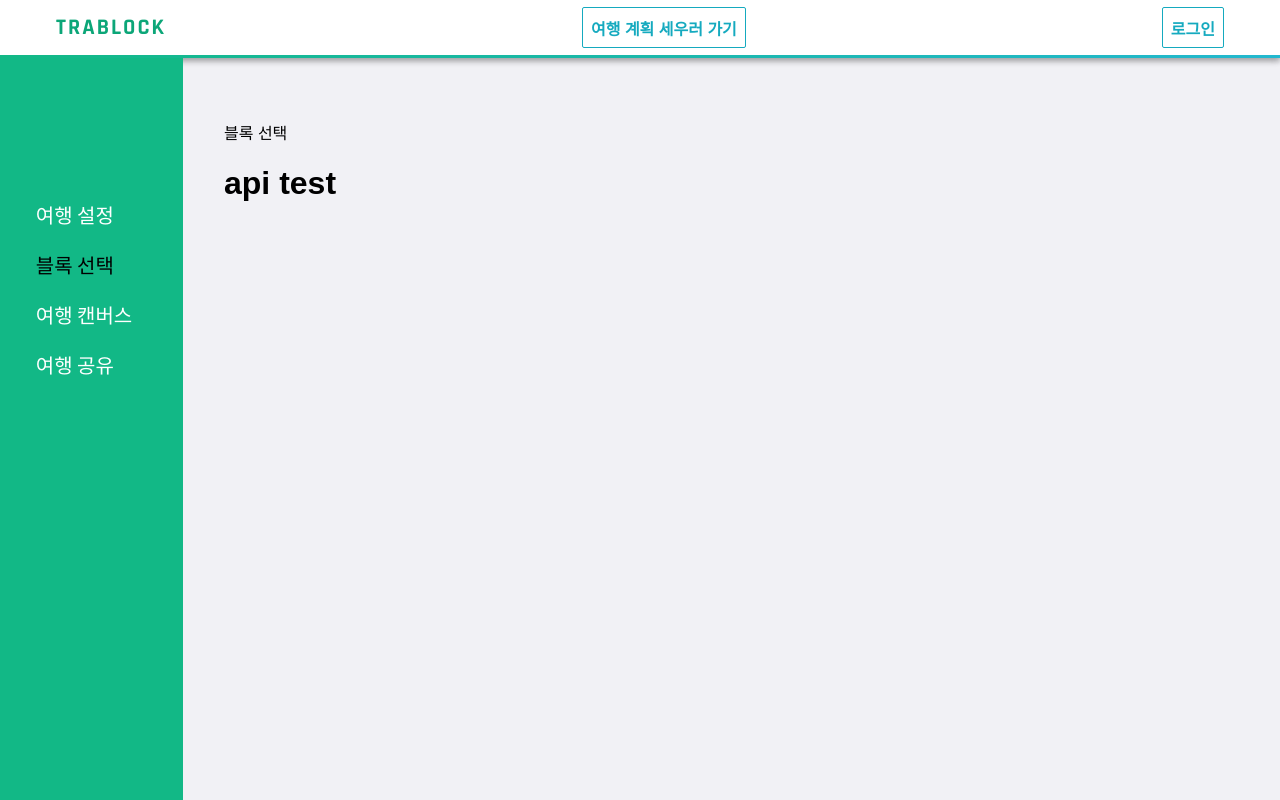
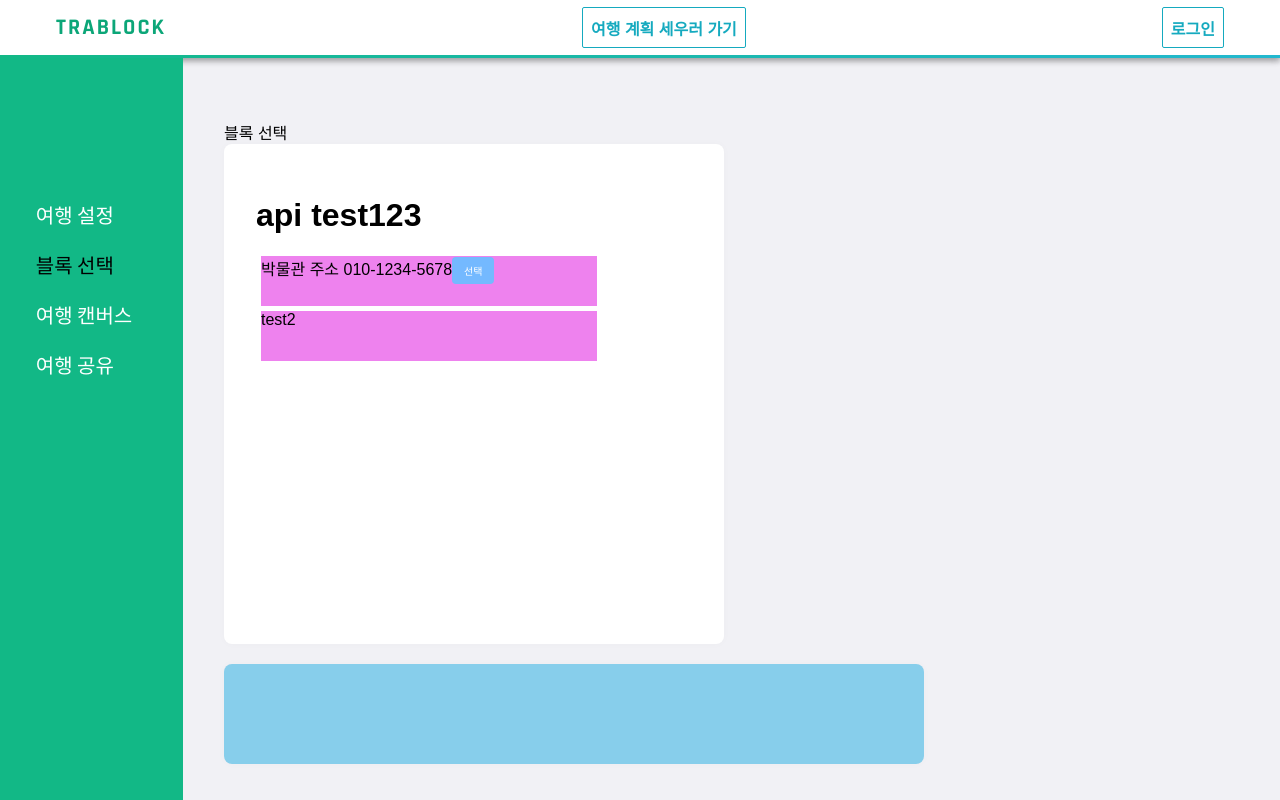
Before and after one commit to travel-service/frontend, a React (Create React App) app: page /canvas/select in a window 1280 px wide. Built offline with nearby package versions, Linux system fonts and the light colour scheme.

Commit message:
Feat: 모달팝업 추가

```diff
--- /dev/null
+++ b/src/components/Canvas/BlockSelect/SelectArea.js
@@ -0,0 +1,82 @@
+import Button from 'components/common/Button';
+import React, { useState } from 'react';
+import styled from 'styled-components';
+import Modal from '../../modal/modal';
+
+
+const WhiteBox = styled.div`
+  box-shadow: 0 0 8px rgba(0, 0, 0, 0.025);
+  padding: 2rem;
+  width: 500px;
+  height: 500px;
+  margin-bottom: 20px;
+  background: white;
+  border-radius: 8px;
+`;
+
+const BlueBox = styled.div`
+  box-shadow: 0 0 8px rgba(0, 0, 0, 0.025);
+  padding: 2rem;
+  width: 700px;
+  height: 100px;
+  background: skyblue;
+  border-radius: 8px;
+`;
+
+const LocationBlock = styled.div`
+  margin: 5px;
+  width: 336px;
+  height: 50px;
+  left: 331px;
+  top: 332px;
+  background: violet;
+`;
+
+const BButton = styled.button`
+  padding: 6px 12px;
+  color: white;
+  font-size: 10px;
+  border: none;
+  border-radius: 4px;
+  background-color: #74b9ff;
+`
+
+const Location = {
+  name: "박물관",
+  address: "주소",
+  tel: "010-1234-5678",
+  category: "문화시설"
+}
+
+const SelectArea = () => {
+  const [modalOpen, setModalOpen] = useState(false);
+
+  const OpenModal = () => {
+    setModalOpen(true);
+  };
+
+  const closeModal = () => {
+    setModalOpen(false);
+  };
+
+  return (
+    <div>
+      <WhiteBox>
+        <h1>api test123</h1>
+        <LocationBlock onClick={OpenModal}>
+          {Location.name} {Location.address} {Location.tel}
+          <BButton>선택</BButton>
+        </LocationBlock>
+        <LocationBlock onClick={OpenModal}>test2</LocationBlock>
+        <Modal open={modalOpen} close={closeModal} header="Modal heading">
+          로케이션팝업
+        </Modal>
+      </WhiteBox>
+      <BlueBox>
+
+      </BlueBox>
+    </div>
+  );
+};
+
+export default SelectArea;
--- /dev/null
+++ b/src/components/Canvas/BlockSelect/SelectedArea.js
@@ -0,0 +1,34 @@
+import React, { useState } from 'react';
+import styled from 'styled-components';
+
+
+const BlueBox = styled.div`
+  box-shadow: 0 0 8px rgba(0, 0, 0, 0.025);
+  padding: 2rem;
+  width: 700px;
+  height: 100px;
+  background: skyblue;
+  border-radius: 8px;
+`;
+
+const Blockssss = styled.div`
+  margin: 5px;
+  width: 336px;
+  height: 50px;
+  left: 331px;
+  top: 332px;
+  background: violet;
+`;
+
+const SelectedArea = () => {
+
+  return (
+    <div>
+      <BlueBox>
+
+      </BlueBox>
+    </div>
+  );
+};
+
+export default SelectedArea;
--- a/src/components/Canvas/CanvasForm.js
+++ b/src/components/Canvas/CanvasForm.js
@@ -1,6 +1,6 @@
 import React from 'react';
 import styled from 'styled-components';
-import BuildBlockForm from 'containers/Canvas/BuildBlockForm';
+import Block from 'containers/Canvas/Block';
 
 const CanvasDiv = styled.div`
   position: absolute;
@@ -10,7 +10,7 @@ const CanvasDiv = styled.div`
   height: 70vh;
   width: 100vw;
   padding-left: 17.5%;
-  z-index: -1;
+  //z-index: -1;
 `;
 
 const textMap = {
@@ -27,7 +27,7 @@ const CanvasForm = ({ type }) => {
     <CanvasDiv>
       {text}
       {type === 'select' && (
-        <BuildBlockForm />
+        <Block />
       )}
     </CanvasDiv>
   );
--- /dev/null
+++ b/src/components/modal/modal.css
@@ -0,0 +1,82 @@
+.modal {
+    display: none;
+    position: fixed;
+    top: 0;
+    right: 0;
+    bottom: 0;
+    left: 0;
+    z-index: 99;
+    background-color: rgba(0, 0, 0, 0.6);
+  }
+  .modal button {
+    outline: none;
+    cursor: pointer;
+    border: 0;
+  }
+  .modal > section {
+    width: 90%;
+    max-width: 450px;
+    margin: 0 auto;
+    border-radius: 0.3rem;
+    background-color: #fff;
+    /* 팝업이 열릴때 스르륵 열리는 효과 */
+    animation: modal-show 0.3s;
+    overflow: hidden;
+  }
+  .modal > section > header {
+    position: relative;
+    padding: 16px 64px 16px 16px;
+    background-color: #f1f1f1;
+    font-weight: 700;
+  }
+  .modal > section > header button {
+    position: absolute;
+    top: 15px;
+    right: 15px;
+    width: 30px;
+    font-size: 21px;
+    font-weight: 700;
+    text-align: center;
+    color: #999;
+    background-color: transparent;
+  }
+  .modal > section > main {
+    padding: 16px;
+    border-bottom: 1px solid #dee2e6;
+    border-top: 1px solid #dee2e6;
+  }
+  .modal > section > footer {
+    padding: 12px 16px;
+    text-align: right;
+  }
+  .modal > section > footer button {
+    padding: 6px 12px;
+    color: #fff;
+    background-color: #6c757d;
+    border-radius: 5px;
+    font-size: 13px;
+  }
+  .modal.openModal {
+    display: flex;
+    align-items: center;
+    /* 팝업이 열릴때 스르륵 열리는 효과 */
+    animation: modal-bg-show 0.3s;
+  }
+  @keyframes modal-show {
+    from {
+      opacity: 0;
+      margin-top: -50px;
+    }
+    to {
+      opacity: 1;
+      margin-top: 0;
+    }
+  }
+  @keyframes modal-bg-show {
+    from {
+      opacity: 0;
+    }
+    to {
+      opacity: 1;
+    }
+  }
--- /dev/null
+++ b/src/components/modal/modal.js
@@ -0,0 +1,33 @@
+import React from 'react';
+import './modal.css';
+
+const Modal = (props) => {
+  // 열기, 닫기, 모달 헤더 텍스트를 부모로부터 받아옴
+  const { open, close, header } = props;
+
+  return (
+    // 모달이 열릴때 openModal 클래스가 생성된다.
+    <div className={open ? 'openModal modal' : 'modal'}>
+      {open ? (
+        <section>
+          <header>
+            {header}
+            <button className="close" onClick={close}>
+              {' '}
+              &times;{' '}
+            </button>
+          </header>
+          <main>{props.children}</main>
+          <footer>
+            <button className="close" onClick={close}>
+              {' '}
+              close{' '}
+            </button>
+          </footer>
+        </section>
+      ) : null}
+    </div>
+  );
+};
+
+export default Modal;
--- /dev/null
+++ b/src/containers/Canvas/Block.js
@@ -0,0 +1,15 @@
+import React, { useState } from 'react';
+import SelectArea from 'components/Canvas/BlockSelect/SelectArea'
+import SelectedArea from 'components/Canvas/BlockSelect/SelectedArea';
+import Modal from '../../components/modal/modal';
+
+const Block = () => {
+
+  return (
+    <SelectArea>
+
+    </SelectArea>
+  );
+};
+
+export default Block;
```
